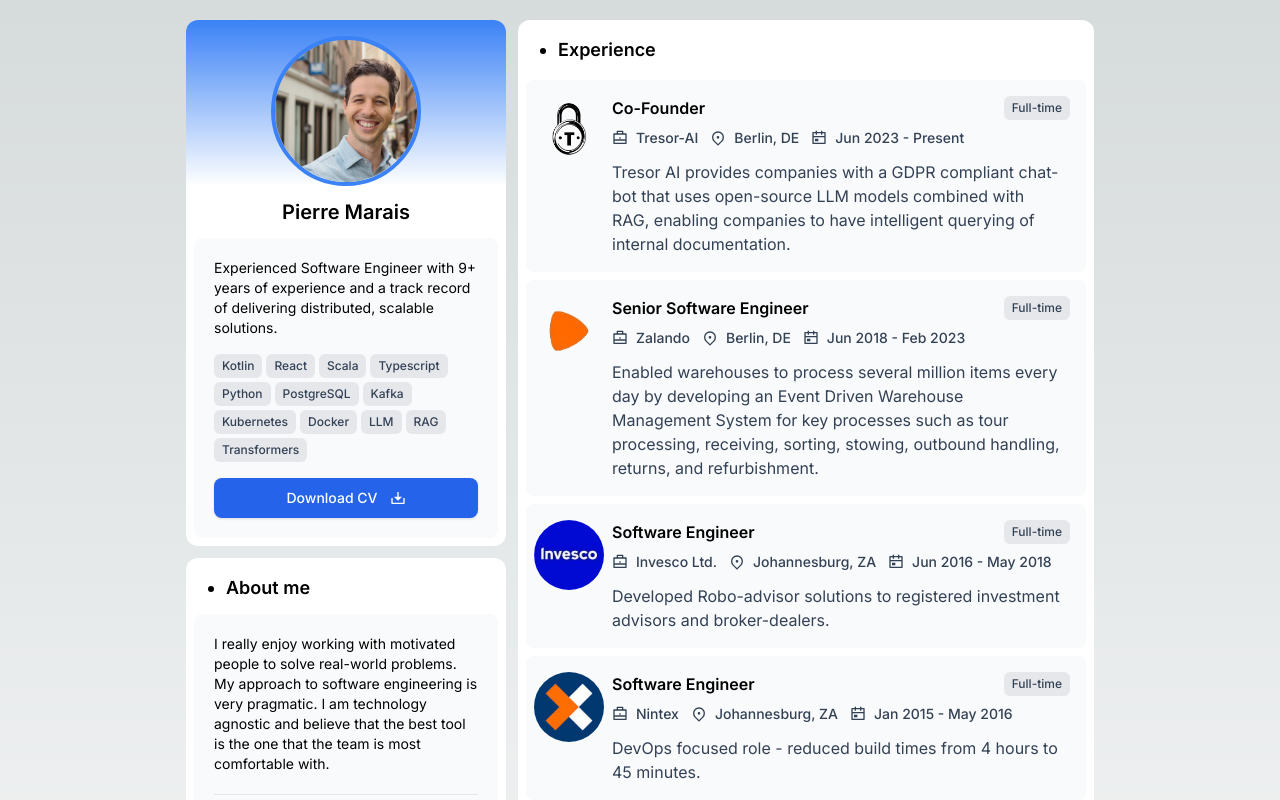
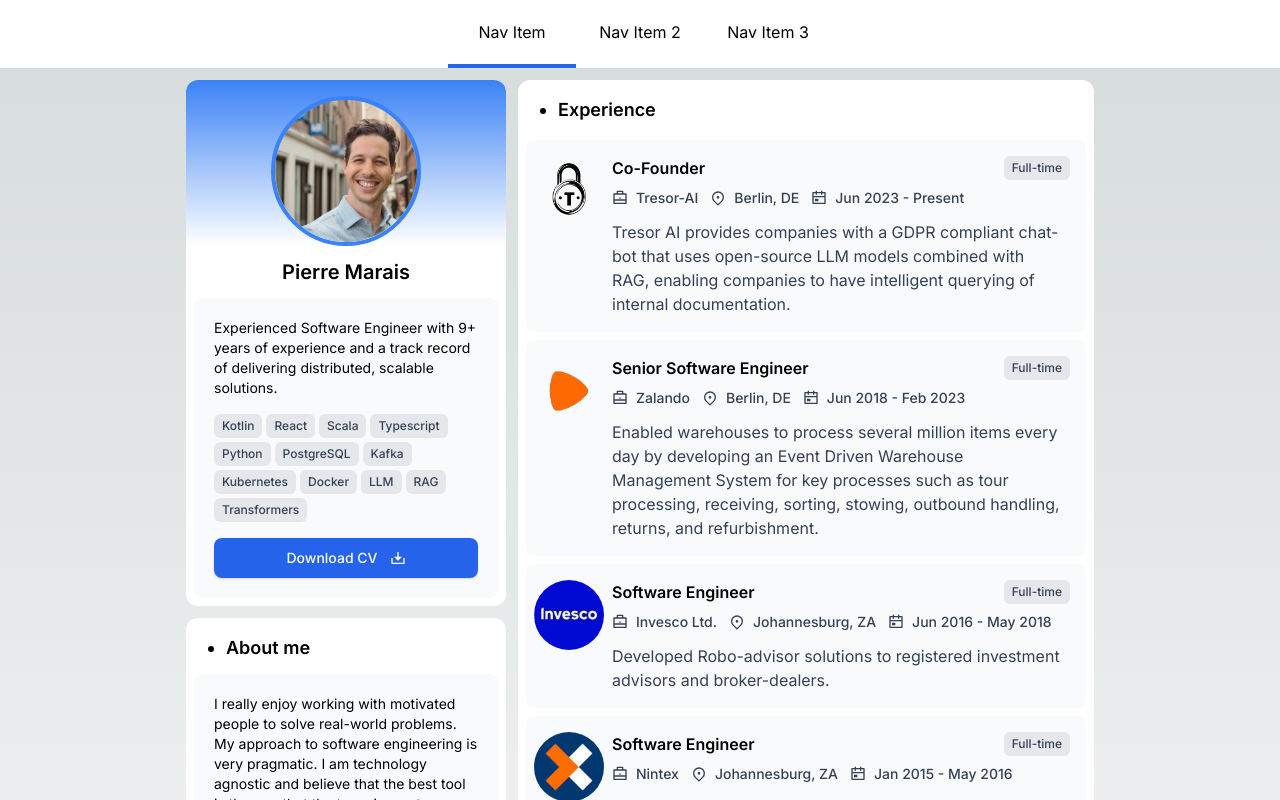
Before and after one commit to Deeds67/portfolio, a Next.js app: page / in a window 1280 px wide. Shown: the top 800 px of the page. Built offline with nearby package versions, Linux system fonts and the light colour scheme.

Commit message:
Initial styled navbar component

```diff
--- a/src/app/page.tsx
+++ b/src/app/page.tsx
@@ -2,11 +2,13 @@
 import Experience from "@/components/ui/Experience";
 import AboutMe from "@/components/ui/AboutMe";
 import Education from "@/components/ui/Education";
+import NavBar from "@/components/ui/NavBar";
 
 export default function Home() {
   return (
-    <main className="min-h-screen p-5 xs:p-24">
-      <div className="flex flex-col lg:flex-row justify-center gap-3">
+    <main className="min-h-screen xs:p-24">
+      <NavBar></NavBar>
+      <div className="flex flex-col lg:flex-row justify-center gap-3 pb-3">
         <div className="flex flex-col gap-3">
           <Introduction></Introduction>
           <AboutMe></AboutMe>
--- /dev/null
+++ b/src/components/ui/NavBar/index.tsx
@@ -0,0 +1,27 @@
+import { useState } from 'react'
+
+const NavBar = () => {
+    // const [active, setActive] = useState(0)
+
+    return (
+        <header className="mx-auto">
+            <div className="flex mb-3">
+                <div className="flex flex-1 bg-white justify-center pt-5">
+                    <div className="flex flex-1 sm:flex-grow-0 min-w-20 sm:min-w-32 border-b-4 border-blue-600 justify-center">
+                        <div className="pb-5">
+                            Nav Item
+                        </div>
+                    </div>
+                    <div className="flex flex-1 sm:flex-grow-0 min-w-20 sm:min-w-32 justify-center">
+                        Nav Item 2
+                    </div>
+                    <div className="flex flex-1 sm:flex-grow-0 min-w-20 sm:min-w-32 justify-center">
+                        Nav Item 3
+                    </div>
+                </div>
+            </div>
+        </header>
+    )
+}
+
+export default NavBar
```
